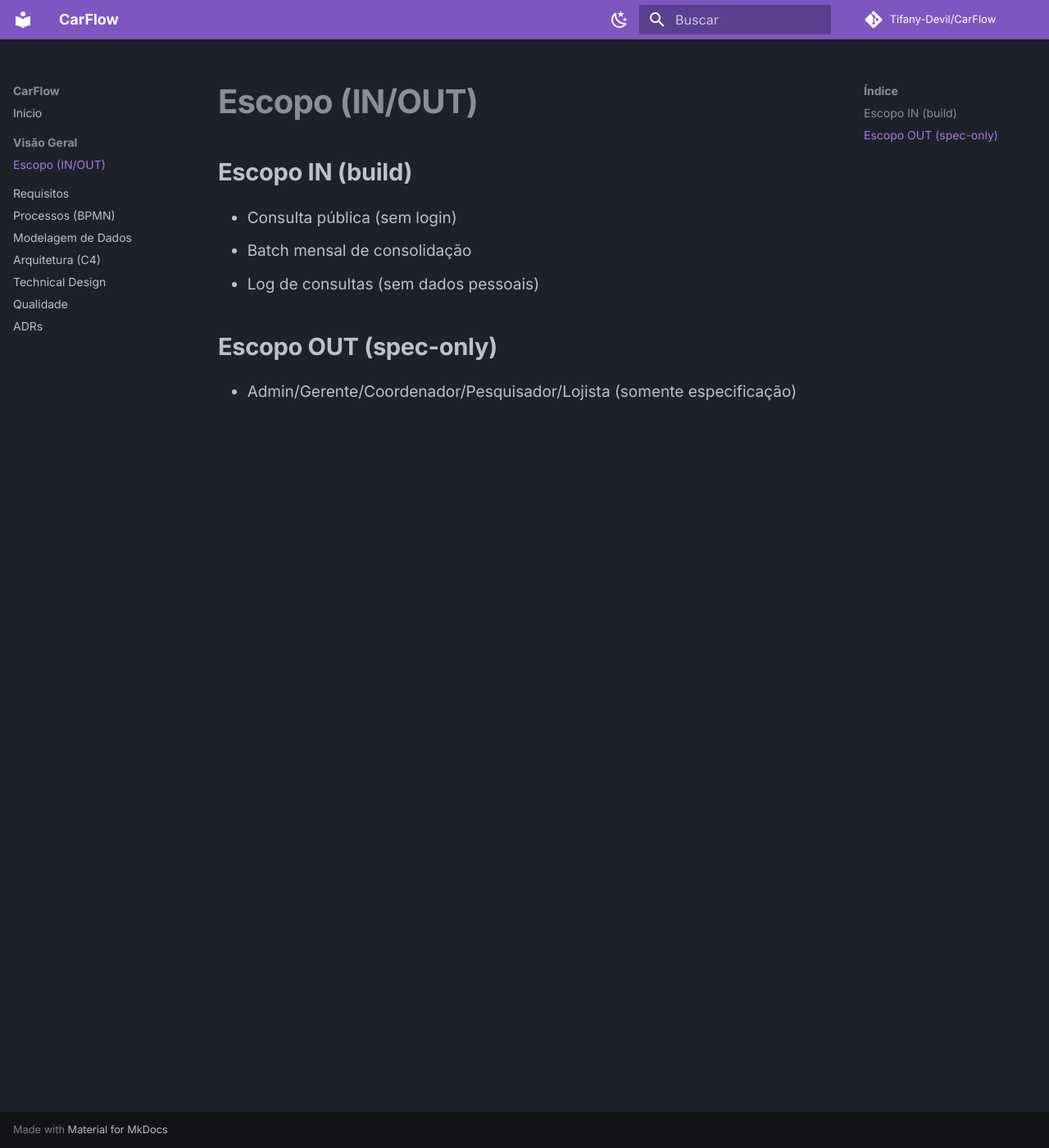
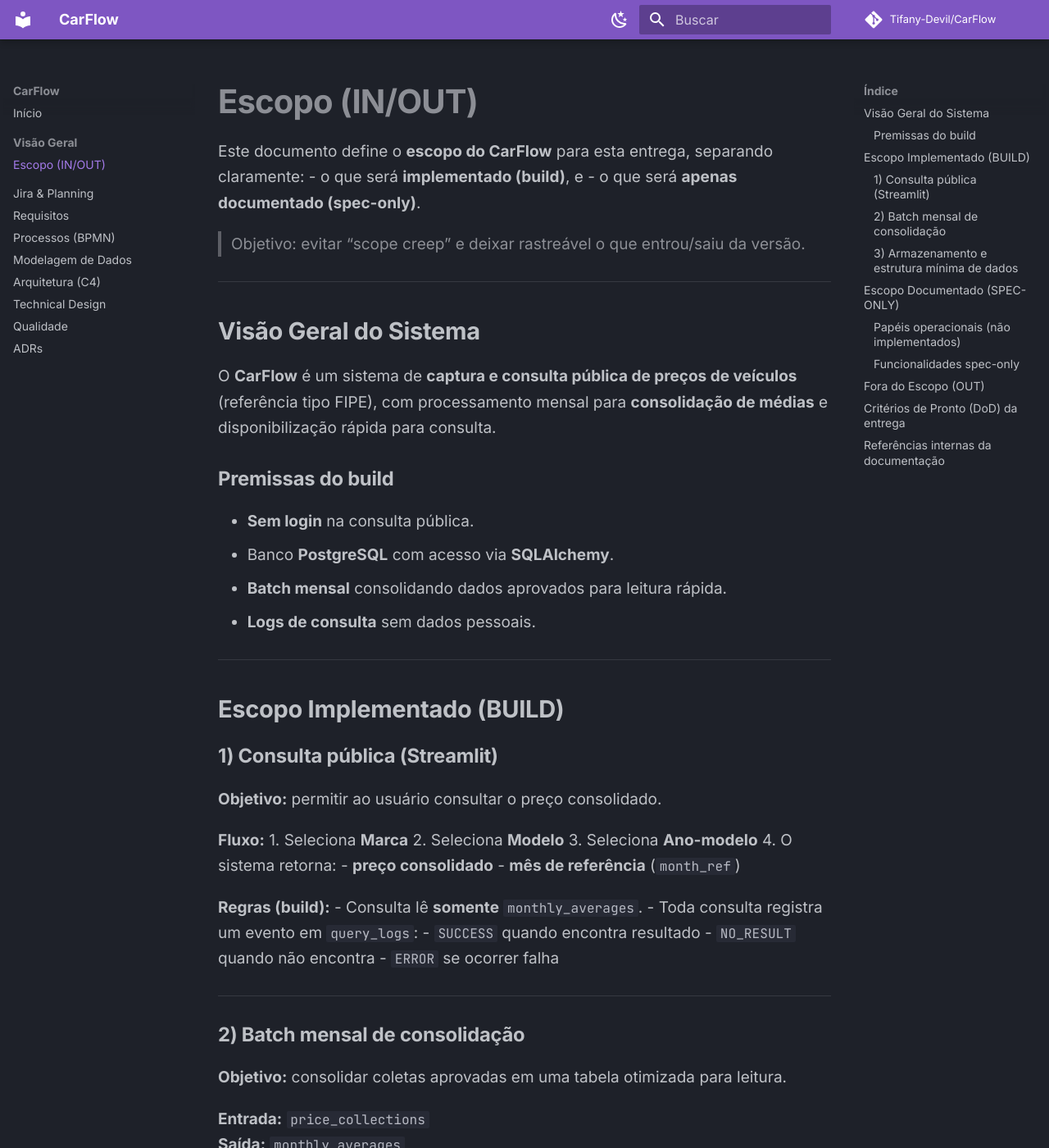
Before and after one commit to Tifany-Devil/CarFlow, an MkDocs documentation site: the page built from docs/01-visao-geral/escopo.md, in a window 1280 px wide and 1400 px high. Shown: the whole window at 82% size. Built offline with MkDocs 1.6.1 and Material for MkDocs 9.7.7, drawn with Linux system fonts in a browser that asks for light colours; comment, search, counter and statistics services are not loaded; some of the changed text lies outside the part shown.

Commit message:
Develop (#7)
* add mkdocs scaffold

* set site_url and repo links

* docs: add documentation sections skeleton

* docs: write requirements (actors, permissions, stories, rules)

* documentacao e diagramas

* requeriments

* Update docs.yml

* planning

```diff
--- a/docs/01-visao-geral/escopo.md
+++ b/docs/01-visao-geral/escopo.md
@@ -1,9 +1,124 @@
 # Escopo (IN/OUT)
 
-## Escopo IN (build)
-- Consulta pública (sem login)
-- Batch mensal de consolidação
-- Log de consultas (sem dados pessoais)
+Este documento define o **escopo do CarFlow** para esta entrega, separando claramente:
+- o que será **implementado (build)**, e
+- o que será **apenas documentado (spec-only)**.
 
-## Escopo OUT (spec-only)
-- Admin/Gerente/Coordenador/Pesquisador/Lojista (somente especificação)
+> Objetivo: evitar “scope creep” e deixar rastreável o que entrou/saiu da versão.
+
+---
+
+## Visão Geral do Sistema
+
+O **CarFlow** é um sistema de **captura e consulta pública de preços de veículos** (referência tipo FIPE),
+com processamento mensal para **consolidação de médias** e disponibilização rápida para consulta.
+
+### Premissas do build
+- **Sem login** na consulta pública.
+- Banco **PostgreSQL** com acesso via **SQLAlchemy**.
+- **Batch mensal** consolidando dados aprovados para leitura rápida.
+- **Logs de consulta** sem dados pessoais.
+
+---
+
+## Escopo Implementado (BUILD)
+
+### 1) Consulta pública (Streamlit)
+**Objetivo:** permitir ao usuário consultar o preço consolidado.
+
+**Fluxo:**
+1. Seleciona **Marca**
+2. Seleciona **Modelo**
+3. Seleciona **Ano-modelo**
+4. O sistema retorna:
+   - **preço consolidado**
+   - **mês de referência** (`month_ref`)
+
+**Regras (build):**
+- Consulta lê **somente** `monthly_averages`.
+- Toda consulta registra um evento em `query_logs`:
+  - `SUCCESS` quando encontra resultado
+  - `NO_RESULT` quando não encontra
+  - `ERROR` se ocorrer falha
+
+---
+
+### 2) Batch mensal de consolidação
+**Objetivo:** consolidar coletas aprovadas em uma tabela otimizada para leitura.
+
+**Entrada:** `price_collections`
+**Saída:** `monthly_averages`
+
+**Regras (build):**
+- Usar **apenas** coletas com `approval_status = APPROVED`.
+- Agrupar por:
+  - `brand_id`, `model_id`, `year_model`, `month_ref`
+- Gerar:
+  - `avg_price` (obrigatório)
+  - métricas opcionais (se você decidir manter): `median_price`, `std_dev`, `samples_count`
+
+---
+
+### 3) Armazenamento e estrutura mínima de dados
+**Tabelas do build:**
+- `brands` e `models` (catálogo)
+- `stores` (origem/simulação)
+- `price_collections` (coletas brutas)
+- `monthly_averages` (consolidado para consulta)
+- `query_logs` (auditoria técnica)
+
+> Observação: `stores` e `price_collections` podem ser alimentadas por seed/dados simulados nesta versão.
+
+---
+
+## Escopo Documentado (SPEC-ONLY)
+
+Nesta entrega, o processo completo é **documentado**, mas não implementado (build) em UI/CRUD.
+
+### Papéis operacionais (não implementados)
+- Coordenador (planejamento/validação)
+- Pesquisador (coleta)
+- Admin/Gerente/Lojista (cadastros e governança)
+
+### Funcionalidades spec-only
+- CRUD de usuários e autenticação
+- CRUD completo de lojas/rotas/roteiros
+- UI de aprovação (aprovar/rejeitar coletas)
+- Gestão regional e atribuição de pesquisadores
+- Painéis operacionais (métricas, produtividade, pendências)
+- Auditoria avançada (trilhas completas, relatórios)
+
+---
+
+## Fora do Escopo (OUT)
+
+Itens explicitamente fora desta versão:
+- Autenticação/autorização (login e perfis)
+- Cadastros operacionais completos (usuários, roteiros, permissões)
+- Coleta mobile/field app
+- Integrações externas (FIPE oficial, ETL completo, mensageria)
+- LGPD avançado (base legal, consentimento, minimização formal completa)
+- Observabilidade completa (tracing, dashboards, alertas)
+
+---
+
+## Critérios de Pronto (DoD) da entrega
+
+Consideramos esta entrega pronta quando:
+- A **consulta pública** funciona de ponta a ponta usando `monthly_averages`.
+- O **batch** mensal gera/atualiza `monthly_averages` a partir de `price_collections` **APPROVED**.
+- Toda consulta gera um registro em `query_logs` (sem dados pessoais).
+- A documentação apresenta:
+  - processo (BPMN + fluxos)
+  - ERD + dicionário
+  - arquitetura e technical design (mínimo)
+  - qualidade (testes + CI)
+
+---
+
+## Referências internas da documentação
+- Processos: `03-processos-bpmn/`
+- Modelagem de dados: `04-modelagem-dados/`
+- Arquitetura (C4): `05-arquitetura/`
+- Technical Design: `06-technical-design/`
+- Qualidade: `07-qualidade/`
--- a/mkdocs.yml
+++ b/mkdocs.yml
@@ -60,6 +60,7 @@
   - Início: index.md
   - Visão Geral:
       - Escopo (IN/OUT): 01-visao-geral/escopo.md
+  - Jira & Planning: 09-jira/index.md
   - Requisitos: 02-requisitos/index.md
   - Processos (BPMN): 03-processos-bpmn/index.md
   - Modelagem de Dados: 04-modelagem-dados/index.md
```
Also changed, not shown: docs/03-processos-bpmn/index.md (+1 -1 lines), docs/09-jira/index.md (added, +104 -0 lines), docs/index.md (+4 -4 lines), docs/assets/jira.png (added).
